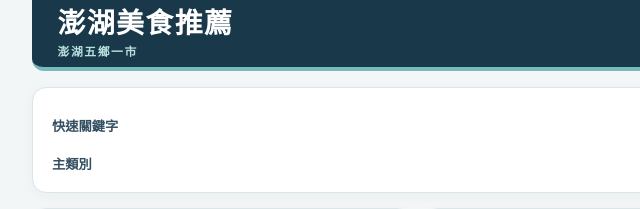
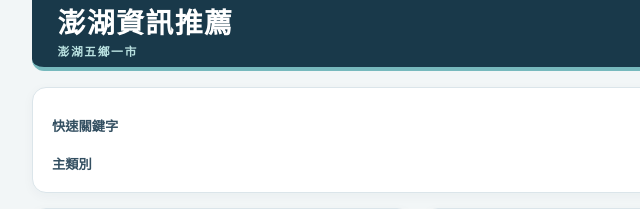
Before and after one commit to BearBabyBaby-ai/penghu-food, a plain HTML site: page index.html in a window 1280 px wide. Shown: the top 209 px of the page, 128-768 px from the left. Drawn offline with nearby package versions, Linux system fonts and the light colour scheme.

Commit message:
標題改為澎湖資訊推薦
Co-Authored-By: Claude Sonnet 5.5 <noreply@anthropic.com>
Claude-Session: https://claude.ai/code/session_01HgLVpFv3a1nYmWdareafUh

```diff
--- a/index.html
+++ b/index.html
@@ -5,7 +5,7 @@
 <meta name="viewport" content="width=device-width, initial-scale=1">
 <meta name="color-scheme" content="light">
 <meta name="referrer" content="strict-origin-when-cross-origin">
-<title>澎湖美食推薦</title>
+<title>澎湖資訊推薦</title>
 <link rel="icon" type="image/png" href="icons/app-icon.png">
 <link rel="apple-touch-icon" href="icons/app-icon.png">
 <script>
@@ -269,7 +269,7 @@ if (window.self !== window.top) document.documentElement.classList.add('embedded
 <header class="hero" aria-labelledby="page-title">
   <div class="wrap hero-inner">
     <div>
-      <h1 id="page-title">澎湖美食推薦<h5 class="eyebrow">澎湖五鄉一市</h5></h1>
+      <h1 id="page-title">澎湖資訊推薦<h5 class="eyebrow">澎湖五鄉一市</h5></h1>
     </div>
     <div class="hero-side">
       <p class="hero-stat"><strong id="total-food">–</strong> 筆店家資料</p>
```
